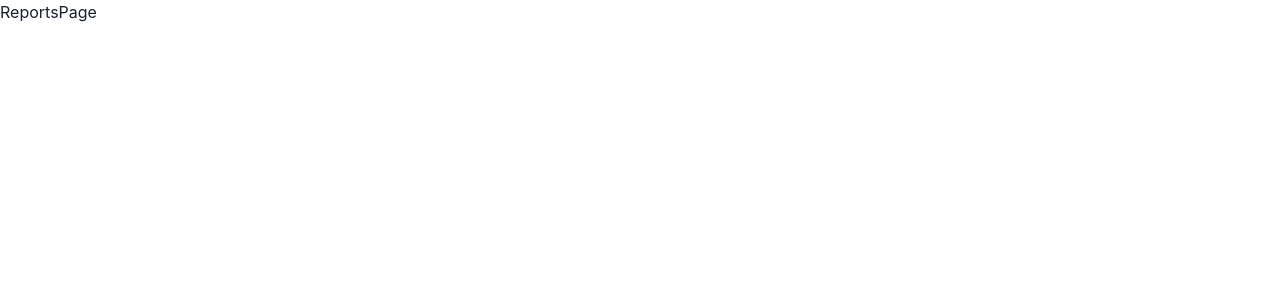
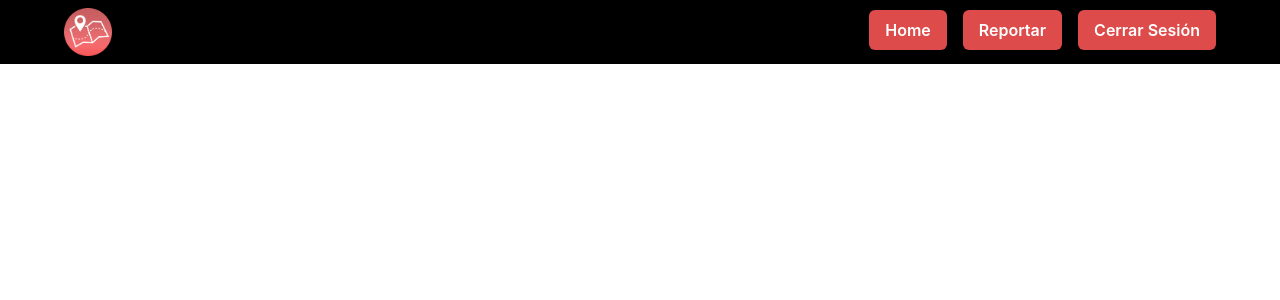
Before and after one commit to sgomez-2020088/PIZP_Front, a React (Vite) app: page /reports in a window 1280 px wide. Shown: the top 300 px of the page. Built offline with nearby package versions, Linux system fonts and the light colour scheme.

Commit message:
Se modifica ReportsPage

```diff
--- a/src/pages/Reports/ReportsPage.jsx
+++ b/src/pages/Reports/ReportsPage.jsx
@@ -1,7 +1,31 @@
 import React from 'react'
+import { Navbar } from '../../components/navbar'
+import Icon from '../../assets/PIZPIcon.png'
+import { Box, Button, ButtonGroup, Image } from '@chakra-ui/react'
+import { useNavigate } from 'react-router-dom'
+import { removeItem } from 'framer-motion'
 
 export const ReportsPage = () => {
+  const navigate = useNavigate()
+
+
+  const handleClickLogOut = ()=>{
+    navigate('/')
+    localStorage.removeItem('DPI')
+    localStorage.removeItem('token')
+  }
   return (
-    <div>ReportsPage</div>
+      <>
+       <Navbar>
+         <Box display='flex' alignItems='center' justifyContent='flex-start' flexGrow={1} padding="0.5% 0% 0.5% 0%">
+            <Image boxSize='3rem' src={Icon} alt='Icon PIZP'/>
+          </Box>
+          <ButtonGroup size='md' spacing='4'>
+            <Button  bg='#DE4B4B' color='white' _hover={{bg:'#ee5757'}} _active={{bg:'#c54040'}} onClick={()=>{navigate('/')}}>Home</Button>
+            <Button  bg='#DE4B4B' color='white' _hover={{bg:'#ee5757'}} _active={{bg:'#c54040'}} onClick={()=>{navigate('/report')}}>Reportar</Button>
+            <Button  bg='#DE4B4B' color='white' _hover={{bg:'#ee5757'}} _active={{bg:'#c54040'}} onClick={handleClickLogOut}>Cerrar Sesión</Button>
+          </ButtonGroup>
+        </Navbar>
+      </>
   )
 }
```
